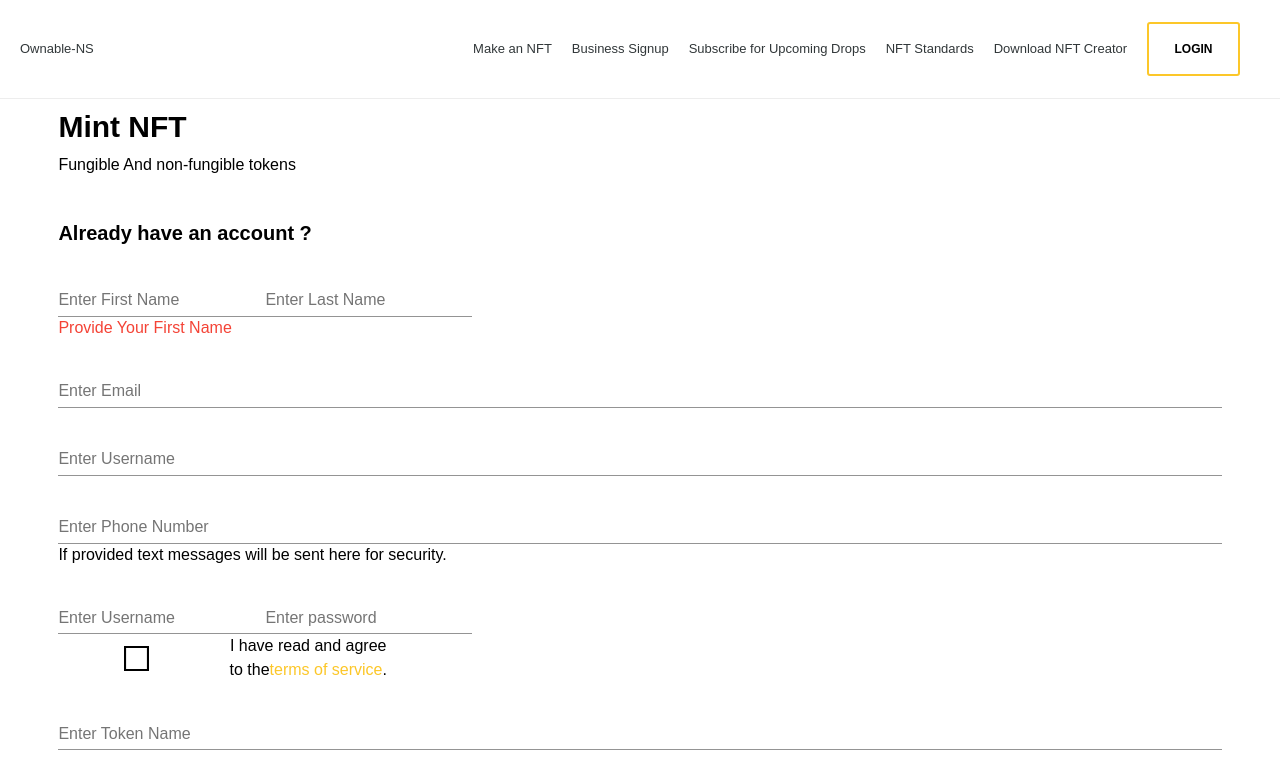
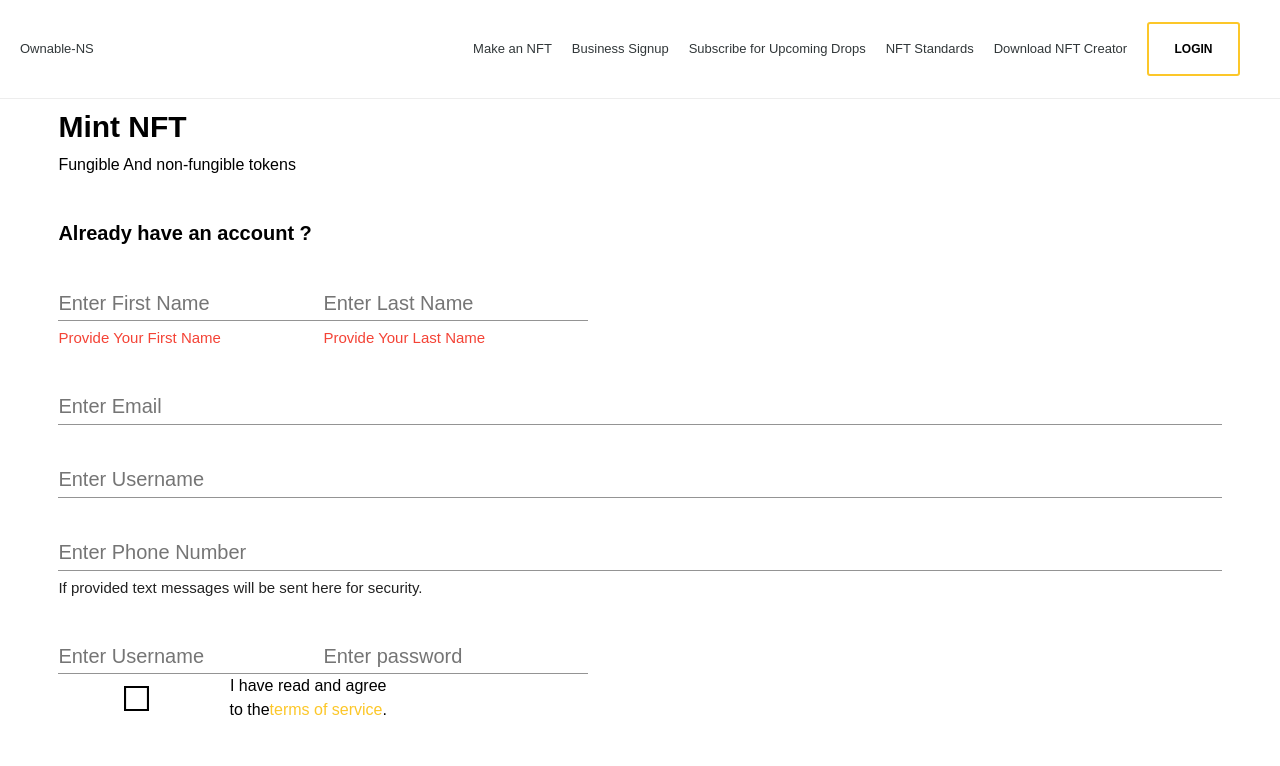
Before and after one commit to ByrMucahit/Ownable-NFT-Service, a Next.js app: page /makeNft in a window 1280 px wide. Shown: the top 766 px of the page. Built offline with nearby package versions, Linux system fonts and the light colour scheme.

Commit message:
CSS Conflict
Css conflict has been resolved.

```diff
--- a/components/form/makeNFT/NonAccount/index.js
+++ b/components/form/makeNFT/NonAccount/index.js
@@ -103,6 +103,14 @@ function MakeNFTForm(){
 
                                     </input>
                                 </div>
+                                <p className={`
+                                ${styles.muiFormHelperTextRoot}
+                                ${styles.muiError}`}
+                                name="firstName"
+                                placeholder="Enter Last Name"
+                                style={{"marginRight":"20px;"}}>
+                                    Provide Your Last Name
+                                </p>
                             </div>
 
                             <div className={`${styles.muiFormControlRoot} ${styles.muiFormControlFullWidth}`}>
--- a/components/form/makeNFT/NonAccount/style.module.css
+++ b/components/form/makeNFT/NonAccount/style.module.css
@@ -84,8 +84,17 @@
 
             .muiFormControlRoot{
 
-                .muiInputLabelAnimated{
-                    transition: color 200ms cubic-bezier(0.0, 0, 0.2, 1) 0ms, transform 200 ms cubic-bezier(0.0, 0, 0.2, 1) 0ms;
+                .muiFormLabelRoot{
+                    color: var(--c-label-color);
+                    padding: 0;
+                    font-size: 20px;
+                    font-family: "Nuniot Sans", sans-serif;
+                    font-weight: 400;
+                    line-height: 2px;
+                }
+                .muiInputLabelRoot{
+                    display: block;
+                    transform-origin: top left;
                 }
 
                 .muiInputLabelFormControl{
@@ -94,32 +103,16 @@
                     position: absolute;
                     transform: translate(0, 28px) scale(1);
                 }
-
-                .muiInputLabelRoot{
-                    display: block;
-                    transform-origin: top left;
-                }
-
-                .muiFormLabelRoot{
-                    color: var(--c-label-color);
-                    padding: 0;
-                    font-size: 20px;
-                    font-family: "Nuniot Sans", sans-serif;
-                    font-weight: 400;
-                    line-height: 2px;
+                .muiInputLabelAnimated{
+                    transition: color 200ms cubic-bezier(0.0, 0, 0.2, 1) 0ms, transform 200 ms cubic-bezier(0.0, 0, 0.2, 1) 0ms;
                 }
 
                 label + .muiInputFormControl{
                     margin-top: 16px;
                 }
 
-                .cssInput{
-                    margin-top: 0;
-                }
 
-                .muiInputRoot{
-                    position: relative;
-                }
+
 
                 .muiInputBaseRoot{
                     color: var(--c-text-color-87);
@@ -133,6 +126,15 @@
                     line-height: 1.1876em;
                 }
 
+
+                .muiInputRoot{
+                    position: relative;
+                }
+
+                .cssInput{
+                    margin-top: 0;
+                }
+
                 .muiInputUnderline::before{
                     left: 0;
                     right: 0;
@@ -144,11 +146,7 @@
                     pointer-events: none;
                 }
 
-                .muiInputInput{
-                    font-size: 20px;
-                    font-family: "Nunito Sans", sans-serif;
-                    line-height: 24px;
-                }
+
 
                 .muiInputBaseInput{
                     font: inherit;
@@ -168,6 +166,12 @@
                     -webkit-tap-highlight-color: transparent;
                 }
 
+                .muiInputInput{
+                    font-size: 20px;
+                    font-family: "Nunito Sans", sans-serif;
+                    line-height: 24px;
+                }
+
                 input{
                     overflow: visible;
                 }
@@ -182,6 +186,16 @@
                     transition: transform 200ms cubic-bezier(0.0, 0, 0.2, 1) 0ms;
                     border-bottom: 2px solid var(--c-btn-background);
                     pointer-events: none;
+                }
+                .muiFormHelperTextRoot{
+                    color: var(--c-text-color-87);
+                    margin: 0;
+                    font-size: 15px;
+                    margin-top: 3px;
+                    text-align: left;
+                    font-family: "Nunito Sans",sans-serif;
+                    font-weight: 400;
+                    line-height: 28px;
                 }
 
                 .muiError{
```
